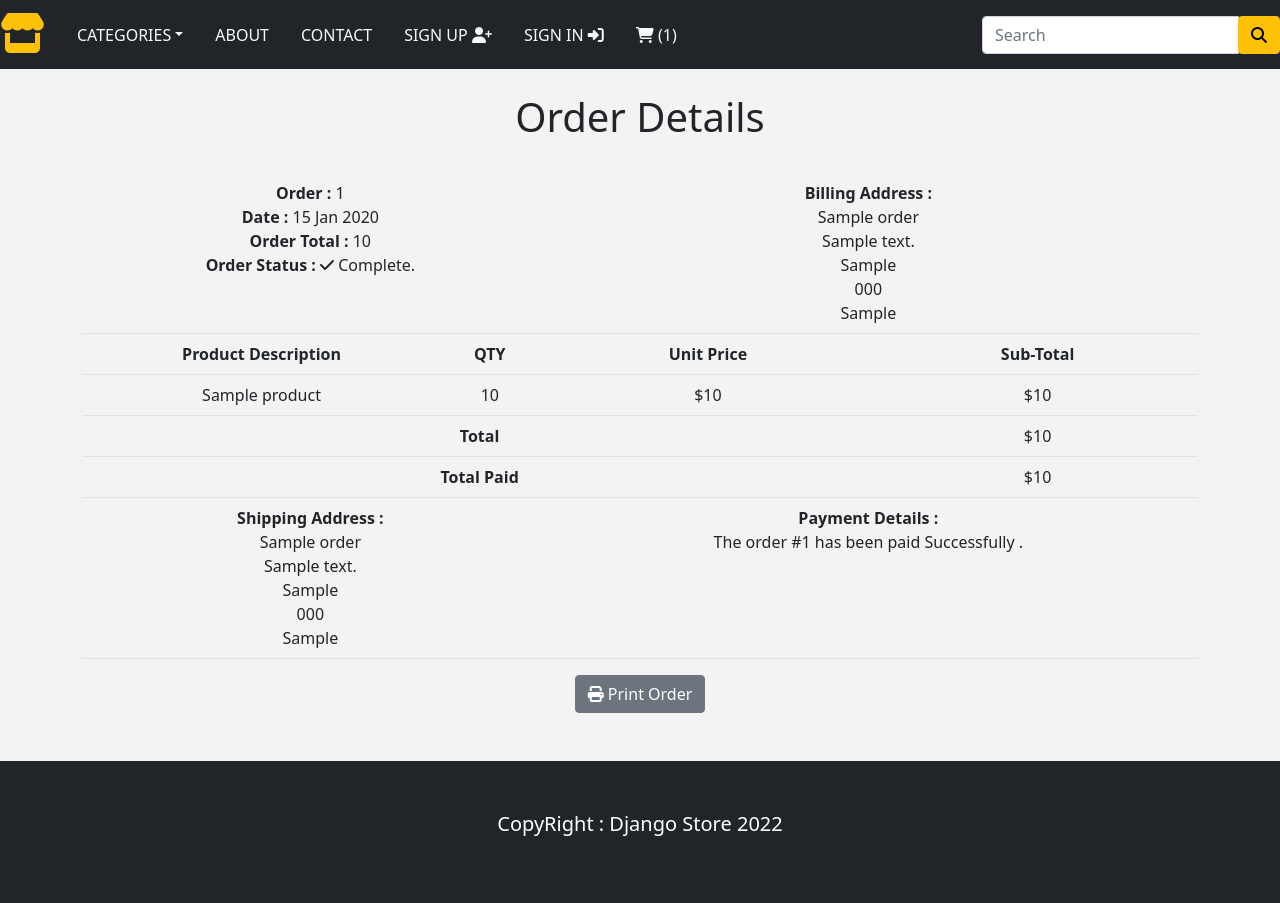
After one commit to AbdElMegeed-7/E-Commerce-Project, a Django app: template store/templates/order_detail.html in a window 1280 px wide. The commit adds this page. Run offline with Django 4.2, Linux system fonts and the light colour scheme; the template is opened without the code that fills it: most values are stand-ins (such as "Sample title", 1, 10 or a date in 2020); some libraries are stand-ins or nearby versions.

Commit message:
Order_Details - view_order

```diff
--- /dev/null
+++ b/store/templates/order_detail.html
@@ -0,0 +1,78 @@
+{% extends 'base.html'%}
+{% load static %}
+{% load crispy_forms_tags %}
+{% block title %} Order-Details {% endblock %}
+
+
+{% block content %}
+<div class="container">
+  <div class="text-center">
+    <br>
+    <h1 class="text-center product_title">Order Details</h1>
+    <br>
+    <table class="table table-borded">
+
+      <tr>
+        <td class="text-left" colspan="2">
+          <b>Order : </b> {{ order.id }} <br>
+          <b>Date : </b> {{ order.created| date:"d M Y" }} <br>
+          <b>Order Total : </b> {{ order.total }} <br>
+          <b>Order Status : </b> <i class="fas fa-check"></i> Complete.
+        </td>
+        <td class="text-left" colspan="2">
+          <b>Billing Address :</b><br>
+          {{ order.billingName }} <br>
+          {{ order.billingAddress1 }} <br>
+          {{ order.billingCity }} <br>
+          {{ order.billingPostcode }} <br>
+          {{ order.billingCountry }} <br>
+        </td>
+      </tr>
+
+      <tr>
+        <td><b>Product Description</b></td>
+        <td><b>QTY</b></td>
+        <td><b>Unit Price</b></td>
+        <td><b>Sub-Total</b></td>
+      </tr>
+
+      {% for item in order_items %}
+        <tr>
+          <td>{{ item.product }}</td>
+          <td>{{ item.quantity }}</td>
+          <td>${{ item.price }}</td>
+          <td>${{ item.sub_total }}</td>
+        </tr>
+      {% endfor %}
+
+      <tr>
+        <td class="text-right" colspan="3"><b>Total</b></td>
+        <td>${{ order.total }}</td>
+      </tr>
+      <tr>
+        <td class="text-right" colspan="3"><b>Total Paid</b></td>
+        <td>${{ order.total }}</td>
+      </tr>
+
+      <tr>
+        <td class="text-left" colspan="2">
+          <b>Shipping Address : </b><br>
+          {{ order.shippingName }} <br>
+          {{ order.shippingAddress1 }} <br>
+          {{ order.shippingCity }} <br>
+          {{ order.shippingPostcode }} <br>
+          {{ order.shippingCountry }} <br>
+        </td>
+        <td class="text-left" colspan="2">
+          <b>Payment Details : </b><br>
+          The order #{{ order.id }} has been paid Successfully .
+        </td>
+      </tr>
+    </table>
+    <button class="btn btn-secondary" onclick="window.print();">
+      <i class="fas fa-print"></i>
+      Print Order
+    </button>
+  </div>
+</div>
+{% endblock %}
--- a/store/templates/orders_list.html
+++ b/store/templates/orders_list.html
@@ -31,7 +31,7 @@
               <td>{{ order.created | date:"d M Y" }}</td>
               <td>{{ order.total }}</td>
               <td><i class="fas fa-check"></i>&nbsp;Comlete</td>
-              <td><a href="">View Order</a></td>
+              <td><a href="{% url 'order_detail' order.id %}">View Order</a></td>
             </tr>
           {% endfor %}
         </tbody>
--- a/store/urls.py
+++ b/store/urls.py
@@ -18,5 +18,6 @@ urlpatterns = [
   path('account/signout/', views.signout_view, name='signout'),
 
   path('order_history/', views.order_history, name='order_history'),
+  path('order/<int:order_id>/', views.order_detail, name='order_detail'),
 
 ]
```
Also changed, not shown: store/views.py (+13 -0 lines).
